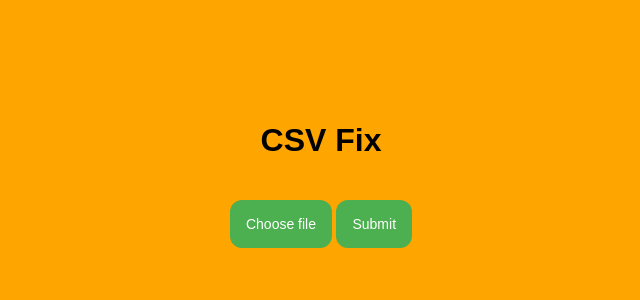
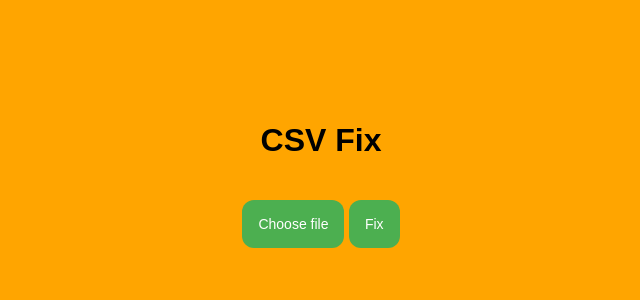
Before and after one commit to herredro/powercloud_tarifimport_csv, a Flask app: page / in a window 1280 px wide. Shown: the part 186-486 px from the top of the page, without its empty margins (319-959 px from the left). Run offline with Flask 3, Linux system fonts and the light colour scheme.

Commit message:
name button submit

```diff
--- a/app.py
+++ b/app.py
@@ -16,7 +16,7 @@ def upload_file():
         df = pd.read_csv(file, delimiter=';')
         df = pandas_transform(df)
         # Save the dataframe to a CSV string
-        csv_string = df.to_csv(sep=';', index=False)
+        csv_string = df.to_csv(sep=';', index=False, quoting=0)
         # data.to_csv('/mnt/data/powercloud-bc-2023-07-31_Gas_corrected.csv', sep=';', index=False)
 
         # Create a generator for the CSV string
--- a/templates/upload.html
+++ b/templates/upload.html
@@ -48,7 +48,7 @@
         <form id="upload-form" method="POST" enctype="multipart/form-data">
             <input type="file" id="file-upload" class="file-upload-input" name="file" onchange="updateFilename()">
             <label for="file-upload" class="custom-file-upload">Choose file</label>
-            <input type="submit" class="custom-file-upload">
+            <input type="submit" class="custom-file-upload" value="Fix">
         </form>
         <div id="textfilename"></div>
         <div id="progress-bar"></div>
```
Also changed, not shown: 1 other file.
